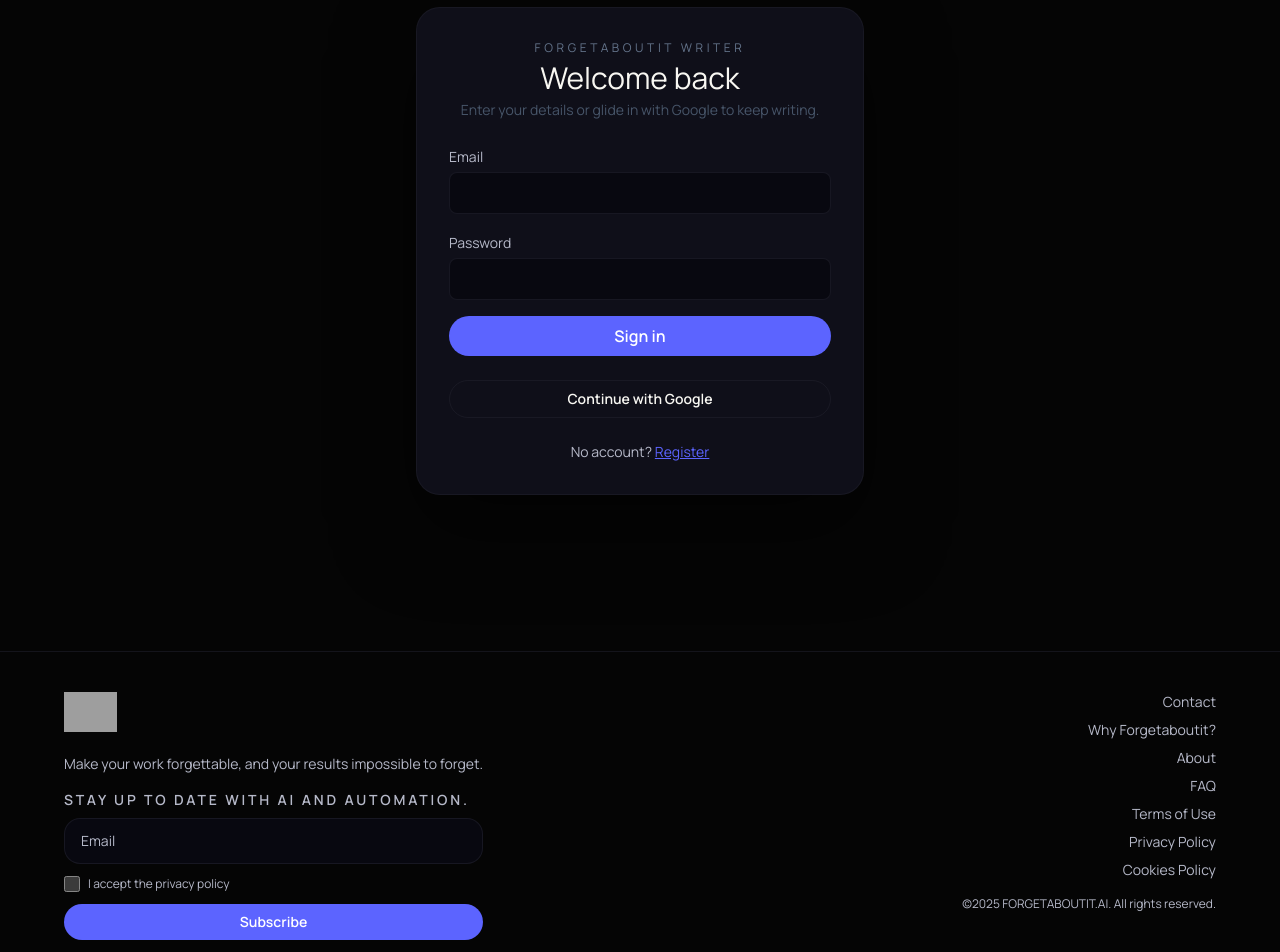
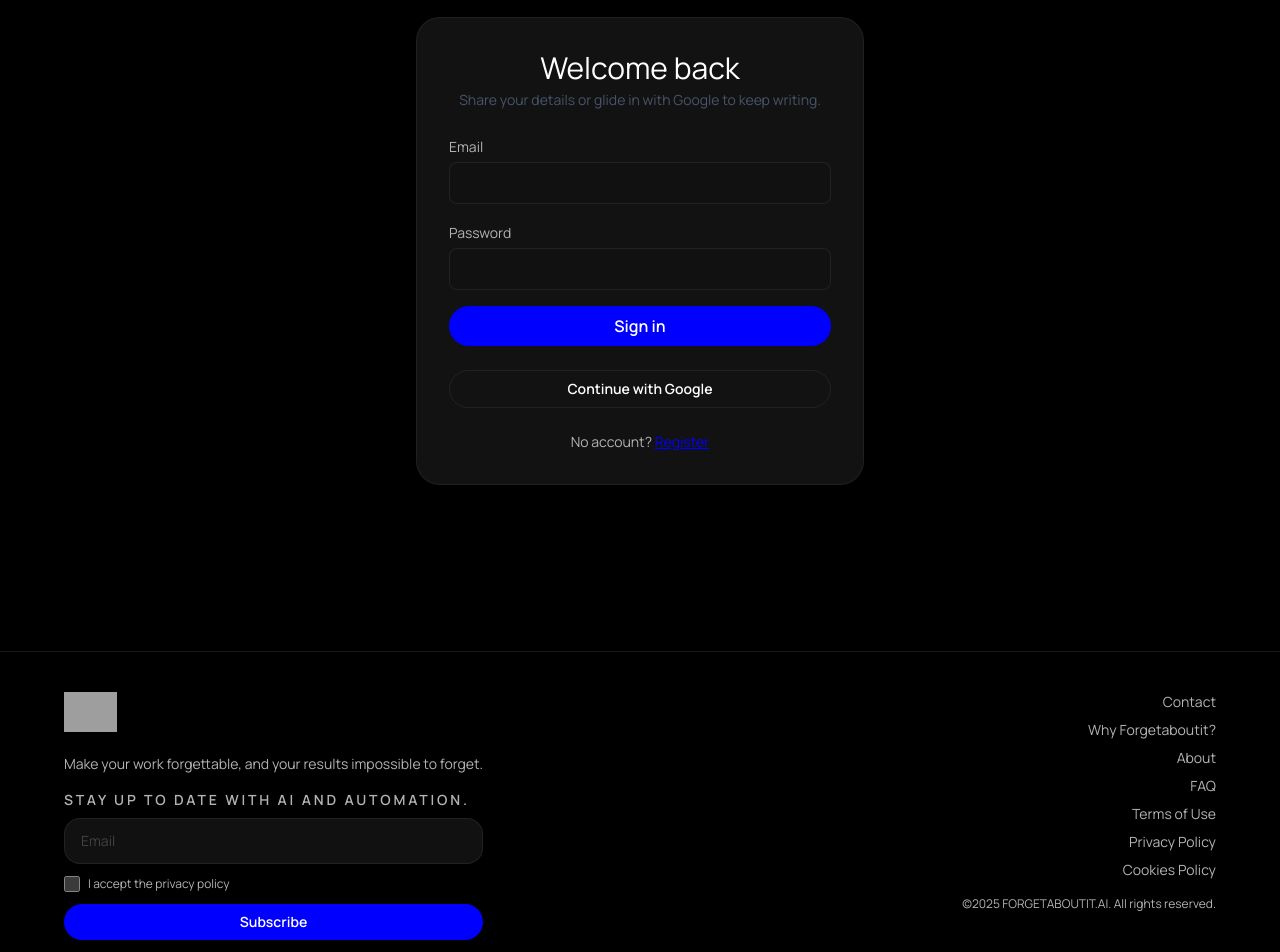
Before and after one commit to dannymeese/fai-writer, a Next.js app: page /sign-in in a window 1280 px wide. Shown: the part 220-1172 px from the top of the page. Built offline with nearby package versions, Linux system fonts and the light colour scheme; grey boxes are pictures that could not be loaded.

Commit message:
Revamp workspace styling and brief defaults

```diff
--- a/src/app/(auth)/register/page.tsx
+++ b/src/app/(auth)/register/page.tsx
@@ -6,7 +6,6 @@
   return (
     <div className="space-y-6">
       <div className="space-y-1 text-center">
-        <p className="text-xs uppercase tracking-[0.3em] text-slate-500">Forgetaboutit Writer</p>
         <h1 className="font-display text-3xl text-charcoal">Create access</h1>
         <p className="text-sm text-slate-600">
           Unlock the studio and you can dial in tone from the brief controls anytime.
--- a/src/app/(auth)/sign-in/page.tsx
+++ b/src/app/(auth)/sign-in/page.tsx
@@ -5,11 +5,8 @@
   return (
     <div className="space-y-6">
       <div className="space-y-1 text-center">
-        <p className="text-xs uppercase tracking-[0.3em] text-slate-500">Forgetaboutit Writer</p>
         <h1 className="font-display text-3xl text-charcoal">Welcome back</h1>
-        <p className="text-sm text-slate-600">
-          Enter your details or glide in with Google to keep writing.
-        </p>
+        <p className="text-sm text-slate-600">Share your details or glide in with Google to keep writing.</p>
       </div>
       <Suspense fallback={<div className="text-sm text-slate-500">Loading sign-in...</div>}>
         <SignInForm />
--- a/src/app/api/compose/route.ts
+++ b/src/app/api/compose/route.ts
@@ -35,7 +35,7 @@
   }
 
   const { prompt, settings } = parsed.data;
-  const effectiveMarketTier = settings.marketTier ?? session?.user?.marketTier ?? "MASS";
+  const effectiveMarketTier = settings.marketTier ?? null;
 
   if (!process.env.OPENAI_API_KEY) {
     return NextResponse.json({ error: "OPENAI_API_KEY missing" }, { status: 500 });
@@ -44,7 +44,7 @@
   const openai = new OpenAI({ apiKey: process.env.OPENAI_API_KEY });
 
   const directiveLines = [
-    `Target market: ${effectiveMarketTier}`,
+    effectiveMarketTier ? `Target market: ${effectiveMarketTier}.` : null,
     settings.gradeLevel ? `Write at approximately a ${settings.gradeLevel} reading level.` : null,
     settings.benchmark ? `Mirror the tone and polish of ${settings.benchmark}.` : null,
     settings.characterLength
@@ -58,7 +58,8 @@
       : null
   ].filter(Boolean);
 
-  const userPrompt = `${prompt}\n\nBrief:\n- ${directiveLines.join("\n- ")}`;
+  const briefSection = directiveLines.length ? `\n\nBrief:\n- ${directiveLines.join("\n- ")}` : "";
+  const userPrompt = `${prompt}${briefSection}`;
 
   try {
     const response = await openai.responses.create({
@@ -92,7 +93,7 @@
         data: {
           title,
           content,
-          tone: effectiveMarketTier,
+          tone: effectiveMarketTier ?? undefined,
           prompt,
           characterLength: settings.characterLength ?? undefined,
           wordLength: settings.wordLength ?? undefined,
@@ -100,7 +101,7 @@
           benchmark: settings.benchmark ?? undefined,
           avoidWords: settings.avoidWords ?? undefined,
           ownerId: session.user.id
-        }
+        } as any // local Prisma typings omit prompt/meta fields, so cast until schema is regenerated upstream
       });
       documentId = document.id;
       timestamp = document.createdAt.toISOString();
@@ -114,7 +115,7 @@
       prompt,
       settings: {
         ...settings,
-        marketTier: settings.marketTier ?? effectiveMarketTier
+        marketTier: settings.marketTier ?? null
       }
     });
 
--- a/src/app/globals.css
+++ b/src/app/globals.css
@@ -9,8 +9,8 @@
 body {
   margin: 0;
   font-family: var(--font-manrope), ui-sans-serif, system-ui;
-  background-color: #050505;
-  color: #f8f7f2;
+  background-color: #000000;
+  color: #ffffff;
 }
 
 button {
@@ -18,13 +18,13 @@
 }
 
 ::selection {
-  background: rgba(92, 100, 255, 0.3);
-  color: #f8f7f2;
+  background: rgba(0, 0, 255, 0.3);
+  color: #ffffff;
 }
 
 .glass-panel {
-  background: rgba(17, 17, 28, 0.8);
-  border: 1px solid rgba(255, 255, 255, 0.04);
+  background: rgba(17, 17, 17, 0.8);
+  border: 1px solid rgba(255, 255, 255, 0.08);
   box-shadow: 0 20px 60px rgba(0, 0, 0, 0.35);
 }
 
@@ -32,10 +32,10 @@
 textarea,
 select {
   background-color: transparent;
-  color: #f8f7f2;
+  color: #ffffff;
 }
 
 input::placeholder,
 textarea::placeholder {
-  color: rgba(248, 247, 242, 0.6);
+  color: rgba(255, 255, 255, 0.33);
 }
--- a/src/components/forms/ComposeBar.tsx
+++ b/src/components/forms/ComposeBar.tsx
@@ -31,7 +31,7 @@
           value={value}
           onChange={(e) => onChange(e.target.value)}
           placeholder="What should I write or revise?"
-          className="h-12 flex-1 resize-none rounded-2xl border border-brand-stroke/80 bg-brand-ink px-4 py-3 text-base text-brand-text placeholder:text-brand-muted focus:border-brand-blue focus:outline-none"
+          className="h-12 flex-1 resize-none rounded-2xl border border-brand-stroke/80 bg-brand-ink px-4 py-3 text-base text-brand-text placeholder:text-brand-muted placeholder:opacity-30 focus:border-brand-blue focus:outline-none"
         />
         <button
           type="button"
--- a/src/components/modals/SettingsSheet.tsx
+++ b/src/components/modals/SettingsSheet.tsx
@@ -133,13 +133,13 @@
                   </select>
                 </div>
                 <Field
-                   label="Enter benchmark"
+                  label="Benchmark"
                   placeholder="Tom Ford"
                   value={settings.benchmark ?? ""}
                   onChange={(value) => update("benchmark", value)}
                 />
                 <Field
-                   label="Enter avoid words"
+                  label="Avoid words"
                   placeholder="budget, cheap"
                   value={settings.avoidWords ?? ""}
                   onChange={(value) => update("avoidWords", value)}
@@ -165,7 +165,7 @@
 
 function Field({ label, value, onChange, placeholder, type = "text", textarea }: FieldProps) {
   const shared =
-    "mt-1 w-full rounded-lg border border-brand-stroke/70 bg-brand-ink px-3 py-2 text-brand-text placeholder:text-brand-muted focus:border-brand-blue focus:outline-none";
+    "mt-1 w-full rounded-lg border border-brand-stroke/70 bg-brand-ink px-3 py-2 text-brand-text placeholder:text-brand-muted placeholder:opacity-30 focus:border-brand-blue focus:outline-none";
   return (
     <div>
       <label className="text-sm text-brand-muted">{label}</label>
--- a/src/components/panels/OutputPanel.tsx
+++ b/src/components/panels/OutputPanel.tsx
@@ -27,14 +27,14 @@
     <div className="space-y-6">
       {outputs.map((output) => (
         <div key={output.id} className="space-y-4">
+          <p className="text-center text-xs uppercase tracking-[0.2em] text-brand-muted">{formatTimestamp(output.createdAt)}</p>
           <div className="flex justify-end">
             <div className="max-w-xl rounded-3xl border border-brand-stroke/60 bg-brand-panel/80 px-4 py-3 text-sm text-brand-text shadow-[0_20px_60px_rgba(0,0,0,0.35)]">
-              <div className="mb-2 flex items-center justify-between gap-3">
-                <p className="text-xs uppercase tracking-[0.3em] text-brand-muted">You</p>
+              <div className="mb-2 flex justify-end">
                 {output.prompt && (
                   <button
                     type="button"
-                    className="text-xs font-semibold text-brand-blue hover:text-brand-blueHover"
+                    className="text-xs font-semibold text-brand-blue hover:opacity-80"
                     onClick={() => onEdit(output)}
                   >
                     Edit &amp; resend
@@ -45,12 +45,8 @@
             </div>
           </div>
           <article className="max-w-3xl rounded-3xl border border-brand-stroke/60 bg-brand-panel/90 p-6 text-brand-text shadow-[0_25px_80px_rgba(0,0,0,0.35)]">
-            <header className="mb-4 flex flex-wrap items-center justify-between gap-3">
-              <div>
-                <p className="text-xs uppercase tracking-[0.3em] text-brand-muted">Forgetaboutit</p>
-                <h2 className="font-display text-2xl text-brand-text">{output.title}</h2>
-              </div>
-              <p className="text-sm text-brand-muted">{formatTimestamp(output.createdAt)}</p>
+            <header className="mb-4">
+              <h2 className="font-display text-2xl text-brand-text">{output.title}</h2>
             </header>
             <div className="space-y-3 text-base leading-relaxed text-brand-text/90">
               {output.content.split("\n").map((line, idx) => (
--- a/src/components/panels/WriterWorkspace.tsx
+++ b/src/components/panels/WriterWorkspace.tsx
@@ -1,6 +1,6 @@
 "use client";
 
-import { useEffect, useMemo, useState } from "react";
+import { useEffect, useState } from "react";
 import Link from "next/link";
 import { SignOutButton } from "../shared/SignOutButton";
 import OutputPanel from "./OutputPanel";
@@ -13,7 +13,6 @@
 type WriterWorkspaceProps = {
   user: {
     name: string;
-    marketTier: string;
   };
   initialOutputs?: WriterOutput[];
   isGuest?: boolean;
@@ -56,22 +55,6 @@
     return () => clearTimeout(id);
   }, [toast]);
 
-  const fallbackTier = (user.marketTier as ComposerSettingsInput["marketTier"]) ?? "MASS";
-  const activeMarketTier = settings.marketTier ?? fallbackTier;
-
-  const headline = useMemo(() => {
-    switch (activeMarketTier) {
-      case "UHNW":
-        return "Ultra high touch language engaged.";
-      case "LUXURY":
-        return "Luxury tone locked in.";
-      case "PREMIUM":
-        return "Premium hospitality cadence ready.";
-      default:
-        return "Mass market polish activated.";
-    }
-  }, [activeMarketTier]);
-
   async function handleSubmit() {
     if (!composeValue.trim()) return;
     if (guestLimitEnabled && isGuest && guestLimitReached) {
@@ -109,7 +92,7 @@
         createdAt: data.createdAt ?? new Date().toISOString(),
         settings: normalizeSettings({
           ...snapshotSettings,
-          marketTier: snapshotSettings.marketTier ?? activeMarketTier
+          marketTier: snapshotSettings.marketTier ?? null
         }),
         prompt: composeValue
       };
@@ -194,9 +177,7 @@
       <header className="border-b border-brand-stroke/60 bg-brand-background/95 backdrop-blur-xl">
         <div className="mx-auto flex max-w-6xl items-center justify-between px-6 py-6">
           <div>
-            <p className="text-xs uppercase tracking-[0.3em] text-brand-muted">Forgetaboutit Writer</p>
             <h1 className="font-display text-4xl text-brand-text">Hello {user.name}</h1>
-            <p className="text-sm text-brand-muted">{headline}</p>
             {guestLimitEnabled && isGuest && (
               <p className="mt-2 text-sm text-brand-muted">
                 First five outputs are on us. We’ll ask you to register after that.
--- a/src/components/shared/SiteFooter.tsx
+++ b/src/components/shared/SiteFooter.tsx
@@ -35,13 +35,13 @@
               <input
                 type="email"
                 placeholder="Email"
-                className="w-full rounded-2xl border border-brand-stroke/70 bg-brand-ink px-4 py-3 text-sm text-brand-text placeholder:text-brand-muted focus:border-brand-blue focus:outline-none"
+                className="w-full rounded-2xl border border-brand-stroke/70 bg-brand-ink px-4 py-3 text-sm text-brand-text placeholder:text-brand-muted placeholder:opacity-30 focus:border-brand-blue focus:outline-none"
               />
               <label className="flex items-center gap-2 text-xs text-brand-muted">
                 <input type="checkbox" className="h-4 w-4 rounded border-brand-stroke/70 bg-transparent" />
                 I accept the privacy policy
               </label>
-              <button className="w-full rounded-full bg-brand-blue px-4 py-2 text-sm font-semibold text-white hover:bg-brand-blueHover">
+              <button className="w-full rounded-full bg-brand-blue px-4 py-2 text-sm font-semibold text-white hover:opacity-80">
                 Subscribe
               </button>
             </form>
```
Also changed, not shown: src/app/page.tsx (+21 -7 lines), tailwind.config.ts (+10 -10 lines). Lines whose indentation alone changed are shown as unchanged.
